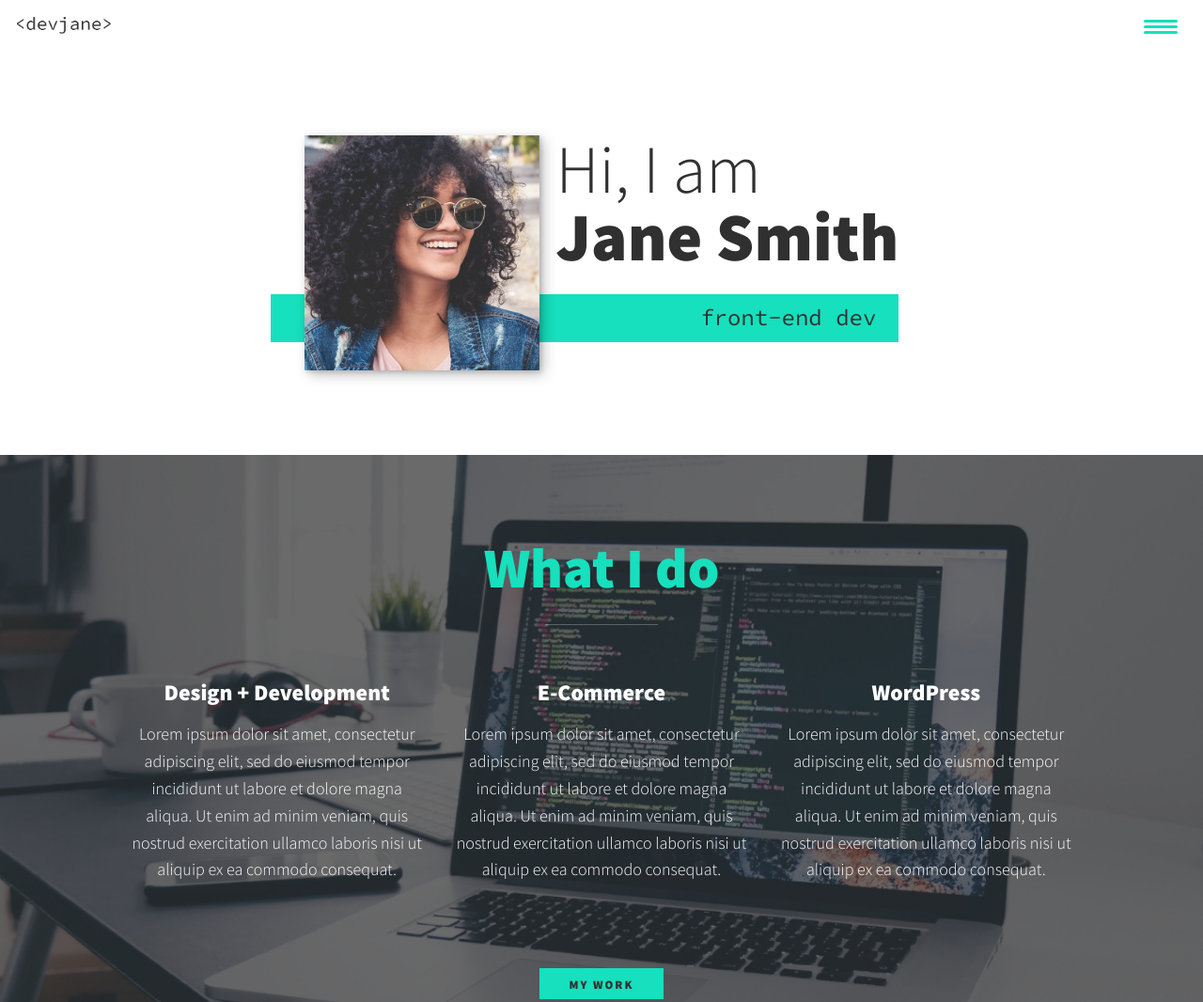
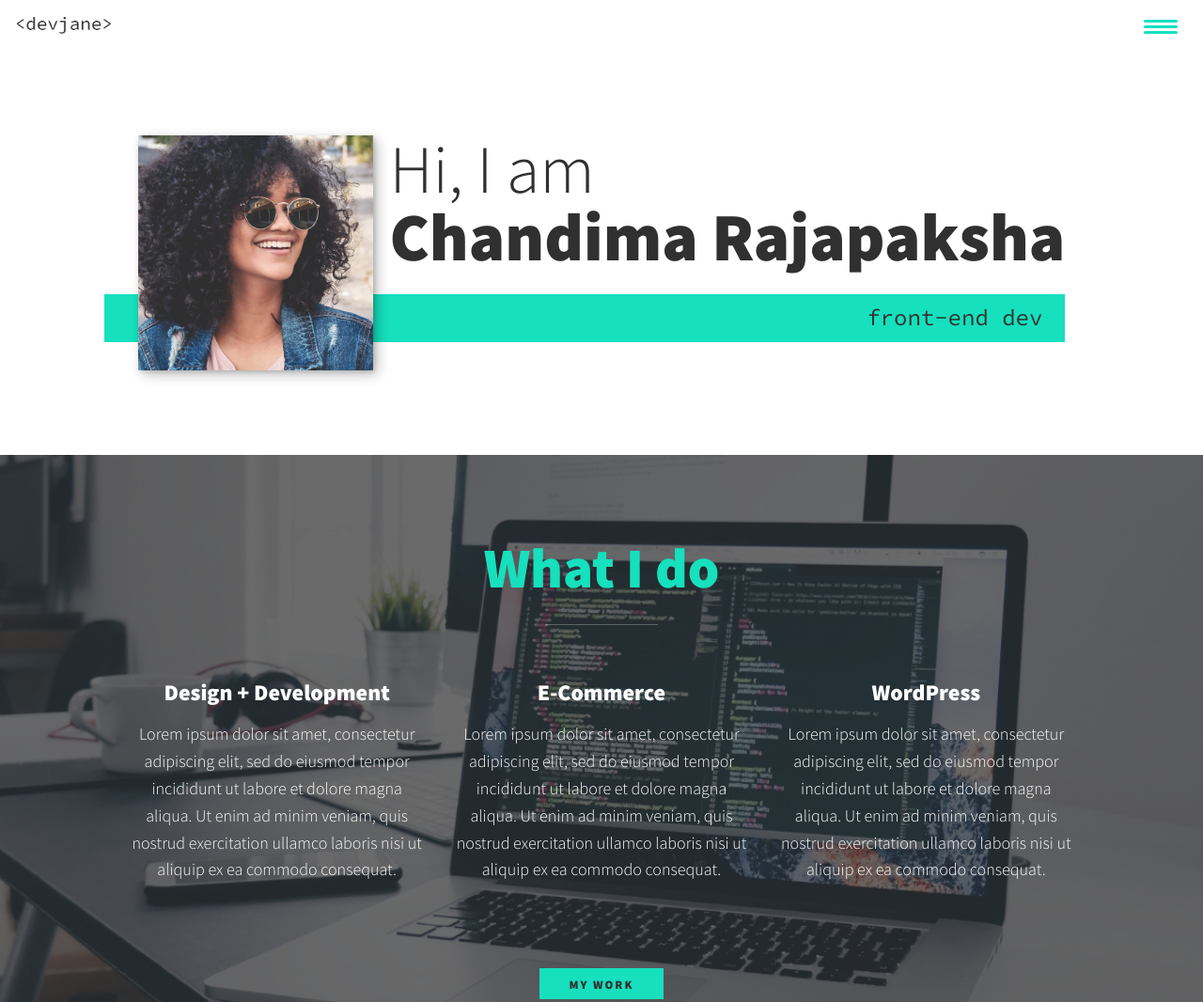
Before and after one commit to primeLasitha/primeLasitha1.github.io, a plain HTML site: page index.html in a window 1280 px wide. Shown: the top 1066 px of the page at 94% size. Drawn offline with nearby package versions, Linux system fonts and the light colour scheme.

Commit message:
change name from jane smith

```diff
--- a/index.html
+++ b/index.html
@@ -39,7 +39,7 @@
     <!-- Introduction -->
     <section class="intro" id="home">
         <h1 class="section__title section__title--intro">
-            Hi, I am <strong>Jane Smith</strong>
+            Hi, I am <strong>Chandima Rajapaksha</strong>
         </h1>
         <p class="section__subtitle section__subtitle--intro">front-end dev</p>
         <img src="img/dev-jane-01.jpg" alt="a picture of Jane Smith smiling" class="intro__img">
```
